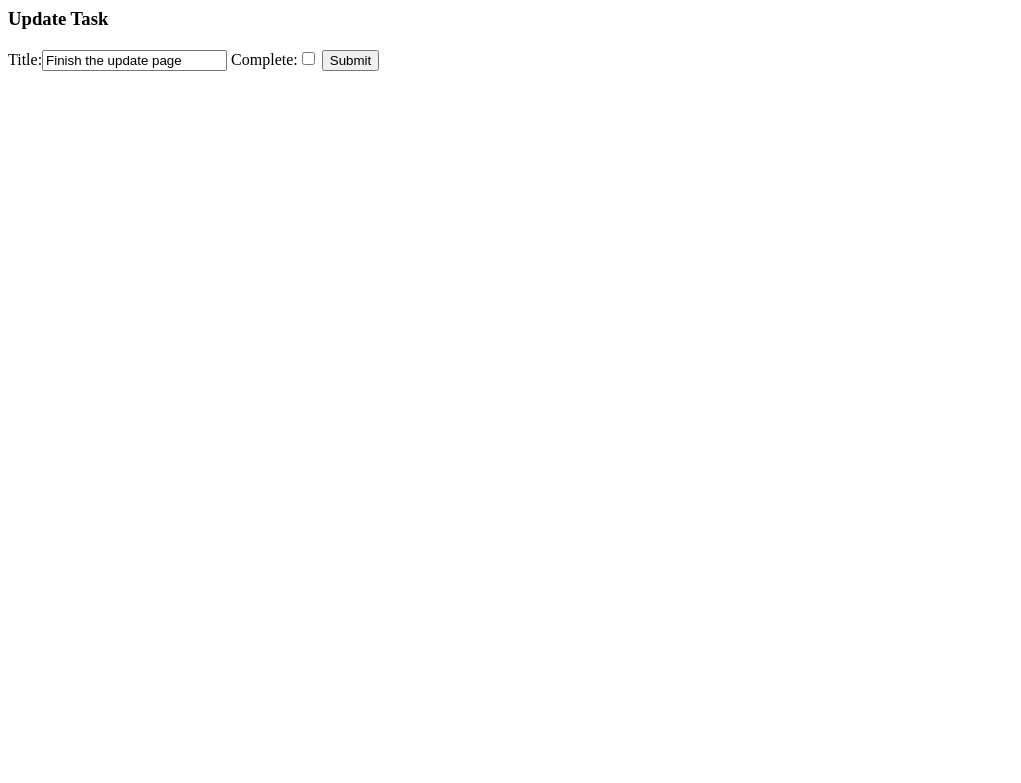
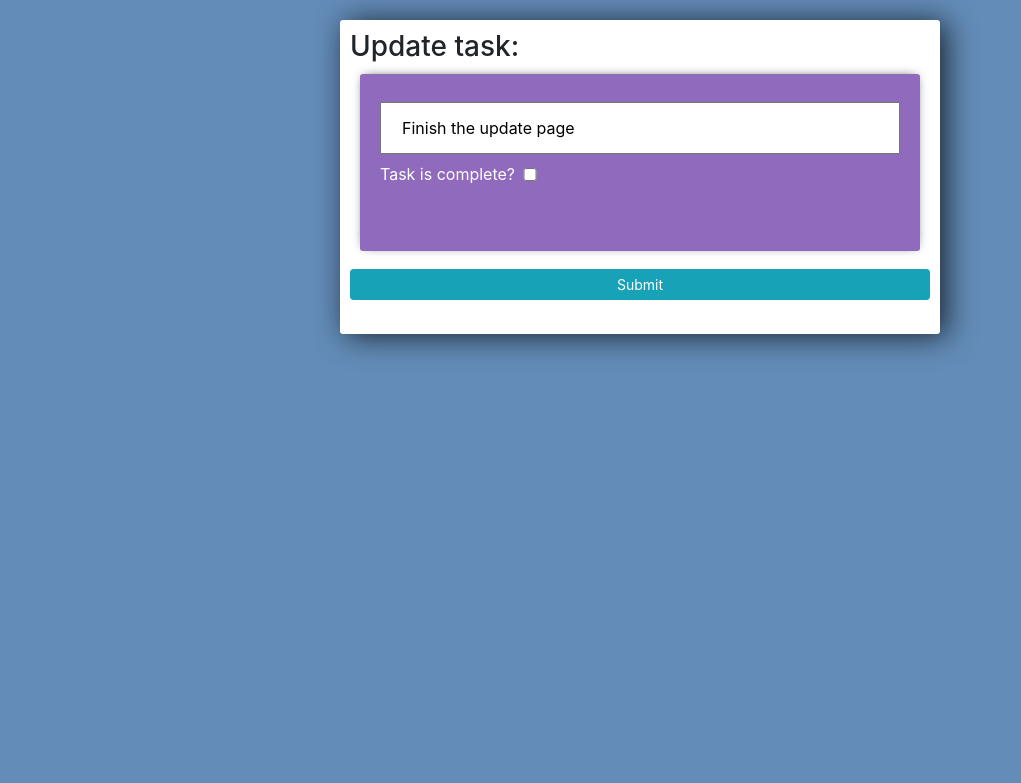
Before and after one commit to lucaaslr/Django-ToDoAPP, a Django app: page /update_task/11/ in a window 1280 px wide. Shown: the top 783 px of the page, without its empty margins (0-1021 px from the left). Run offline with Django 3.2, Linux system fonts and the light colour scheme; data comes from the database, SQL or seed files in the repository; both versions use the stored data as it was after the commit; some libraries are stand-ins or nearby versions.

```diff
--- a/tasks/templates/tasks/update_task.html
+++ b/tasks/templates/tasks/update_task.html
@@ -1,9 +1,72 @@
-<h3>Update Task</h3>
+<link rel="stylesheet" href="https://stackpath.bootstrapcdn.com/bootstrap/4.3.1/css/bootstrap.min.css" integrity="sha384-ggOyR0iXCbMQv3Xipma34MD+dH/1fQ784/j6cY/iJTQUOhcWr7x9JvoRxT2MZw1T" crossorigin="anonymous">
 
-<form method="POST" action="">
+<style>
 
-	{% csrf_token %}
+	body{
+		background-color: #638CB8;
+	}
 
-	{{form}}
-	<input type="submit" name="Update Task">
-</form>
+	input{
+		width: 100%;
+		padding: 12px 20px;
+		margin: 8px 0;
+		box-sizing: border-box;
+	}
+
+	input::placeholder {
+	  color: #d3d3d3;
+	}
+
+	.submit{
+		background-color: #6BA3E8;
+	}
+
+	.center-column{
+		width:600px;
+		margin: 20px auto;
+		padding:10px;
+		background-color: #fff;
+		border-radius: 3px;
+		box-shadow: 6px 2px 30px 0px rgba(0,0,0,0.75);
+	}
+
+	.item-row{
+		background-color: #906abd;
+		margin: 10px;
+		padding: 20px;
+		border-radius: 3px;
+		color: #fff;
+		font-size: 16px;
+		box-shadow: 0px -1px 10px -4px rgba(0,0,0,0.75);
+	}
+
+	.btn-danger{
+		background-color: #c70039;
+		border-color: #e59400;
+	}
+
+</style>
+
+<div class="center-column">
+
+	<h3>Update task:</h3>
+
+	<form method="POST" action="">
+
+		{% csrf_token %}
+
+		<div class="item-row">
+			<div>
+				{{form.title}}
+			</div>
+
+			<p>Task is complete?</p>
+
+			<div style="position: relative; bottom: 42px; right: 110px;">
+				{{form.complete}}
+			</div>
+		</div>
+
+		<input type="submit" name="Update Task" class="btn btn-sm btn-info">
+	</form>
+</div>
```
Also changed, not shown: db.sqlite3.
